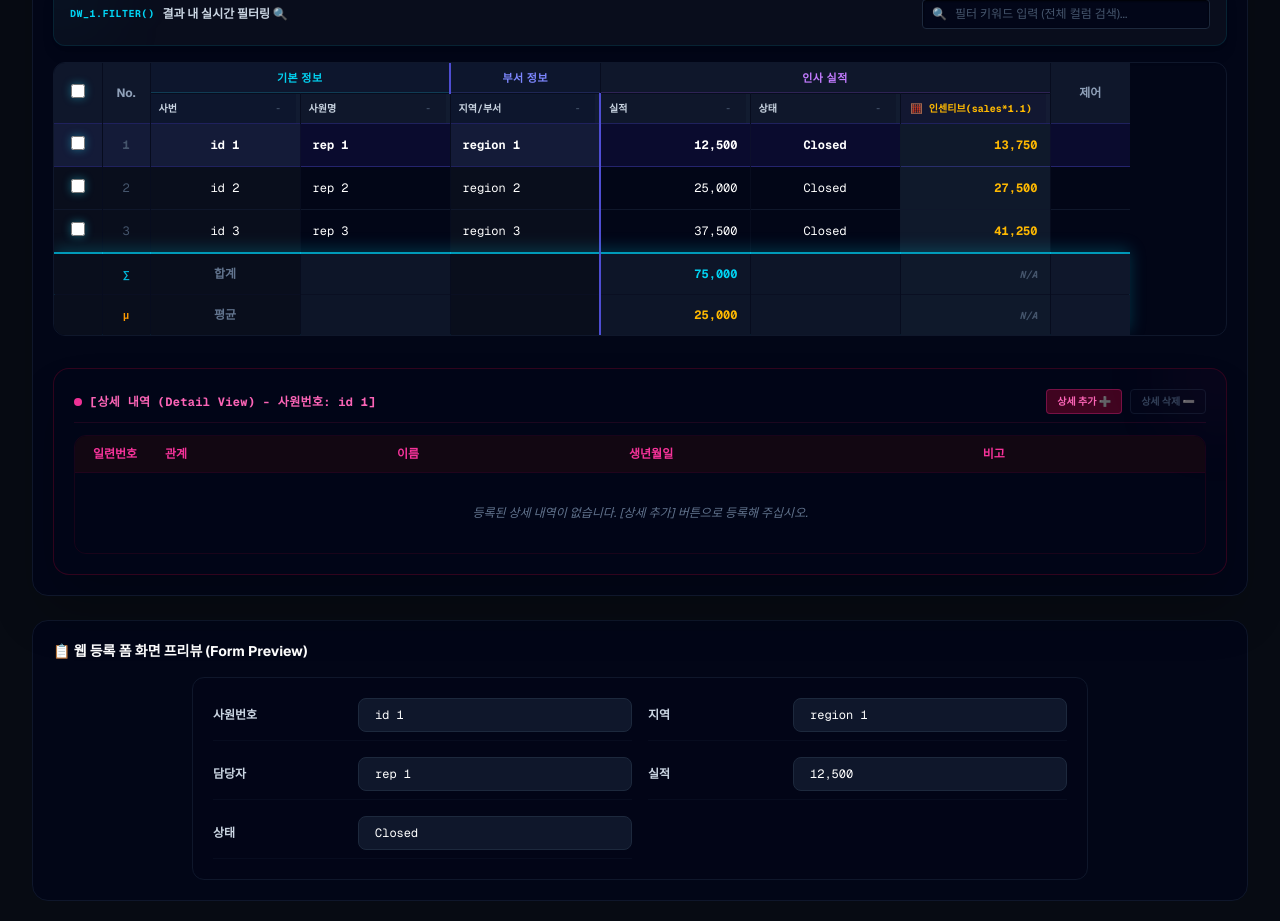
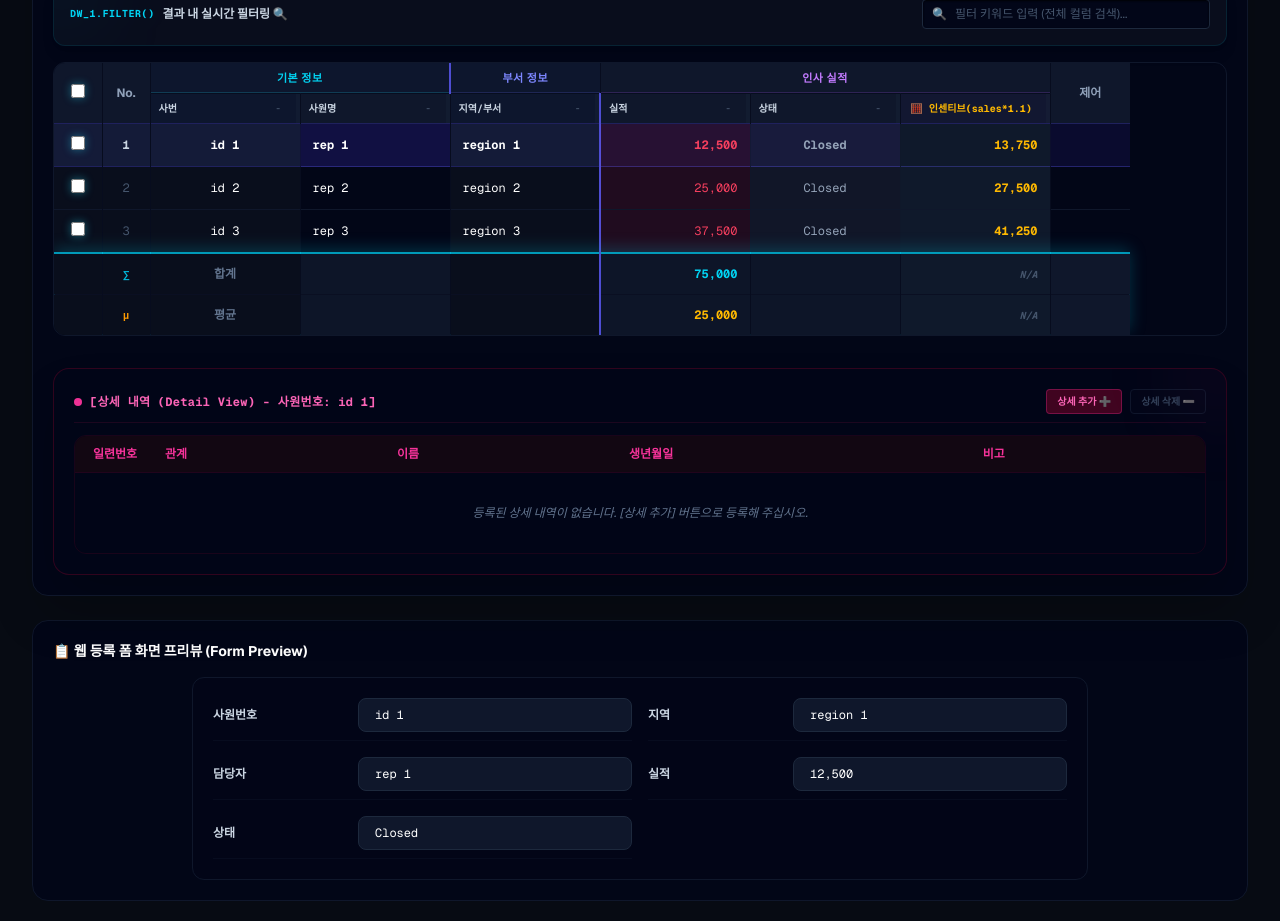
Before and after one commit to boradori80/pb-bridge, a Next.js app: page / in a window 1280 px wide. Shown: the part 1060-1981 px from the top of the page. Built offline with nearby package versions, Linux system fonts and the light colour scheme.

Commit message:
기능: 그리드 행/셀 조건부 서식 지정 및 Expressions 대치 스타일 토글 구현 완료 (48일차 마감)

```diff
--- a/app/components/GridPreview.tsx
+++ b/app/components/GridPreview.tsx
@@ -341,6 +341,114 @@ export default function GridPreview({
   const currentMasterRow = gridData[selectedRowIndex];
   const currentEmpId = currentMasterRow ? (currentMasterRow.emp_id || currentMasterRow.id || "") : "";
 
+  // [Day 48 작업] 런타임 조건부 서식 지정(Conditional Formatting [kənˈdɪʃənl ˈfɔːrmætɪŋ]) 스타일 판별 헬퍼 함수
+  //
+  // [파워빌더 데이터윈도우 Expressions vs 현대 React 상태 기반 선언형 스타일링 비교]
+  //
+  // 1. 레거시 파워빌더 (Expressions Evaluator [ɪkˈspreʃnz ɪˌvæljuˈeɪʃn] 엔진 방식):
+  //    - 파워빌더에서는 특정 컬럼의 배경색(Background.Color)이나 텍스트 색상(Color) 속성창에
+  //      `if(sales >= 250000, rgb(16,185,129), rgb(255,255,255))` 형태의 Expressions [ɪkˈspreʃnz] 수식을 입력해 두었습니다.
+  //    - 런타임[ˈrʌntaɪm]에 데이터윈도우 버퍼의 값(예: dw_1.SetItem으로 수정 등)이 변경되면, 엔진이 내부의
+  //      동적 연산 평가 엔진(Expressions Evaluator)을 구동하여 해당 셀을 다시 그리고 화면을 갱신했습니다.
+  //    - 이 방식은 개발자가 데이터윈도우 오브젝트(.srd)의 속성창 탭에 숨겨진 연산식을 개별적으로 설정해야 해서
+  //      가독성이 떨어지고, 대규모 수식이 얽힐 경우 디버깅이 극도로 까다로웠습니다.
+  //
+  // 2. 현대 웹 표준 React 아키텍처 (상태 기반 동적 인라인 스타일 팩 바인딩 방식):
+  //    - React 환경에서는 UI가 컴포넌트 스코프의 상태(State, 즉 `gridData`) 데이터에 기반하여 실시간 투사됩니다.
+  //    - 사용자가 인풋 필드를 통해 특정 셀의 값을 변경하면, React의 단방향 데이터 바인딩에 의해 `gridData` 상태가
+  //      불변 객체 단위로 업데이트되고, React 런타임[ˈrʌntaɪm]이 상태 변화를 감지하여 가상 돔(Virtual DOM)을 재렌더링합니다.
+  //    - 이 렌더링 과정에서 복잡한 수식 엔진이나 수동 화면 갱신 루프 없이, 컴포넌트 내부 함수가
+  //      실시간으로 변경된 상태 값을 참조하여 조건에 부합하는 CSS 스타일 또는 인라인 스타일 팩(Style Pack)을 선언적으로 즉각 반환합니다.
+  //    - 이를 통해 스타일 조건식과 UI 구조가 한눈에 파악되며, 컴포넌트 내에서 완벽하게 제어할 수 있어 유지보수 편의성이 극대화됩니다.
+  const getCellStyleAndClass = React.useCallback((
+    row: { [key: string]: string },
+    colName: string,
+    isFrozen: boolean,
+    hasError: boolean,
+    isSelected: boolean,
+    isModified: boolean,
+    isCellReadOnly: boolean
+  ) => {
+    const colNameLower = colName.toLowerCase();
+    let condClass = "";
+
+    // 조건부 서식 조건 평가 (sales 수치 조건 및 status 상태값 조건)
+    if (colNameLower === "sales" || colNameLower === "salary" || colNameLower === "amt" || colNameLower === "amount") {
+      const rawVal = row[colName] ?? "";
+      const cleanVal = rawVal.replace(/,/g, "").trim();
+      const numVal = Number(cleanVal);
+
+      if (!isNaN(numVal) && cleanVal !== "") {
+        if (numVal >= 250000) {
+          condClass = "cell-cond-high-sales";
+        } else if (numVal < 100000) {
+          condClass = "cell-cond-low-sales";
+        }
+      }
+    } else if (colNameLower === "status") {
+      const statusVal = (row[colName] ?? "").trim();
+      if (statusVal === "Closed") {
+        condClass = "cell-cond-status-closed";
+      } else if (statusVal === "Open") {
+        condClass = "cell-cond-status-open";
+      }
+    }
+
+    // 렌더링 우선순위(Priority)에 따른 스타일 및 클래스 조립
+    // 1순위: validation 오류(hasError)
+    // 2순위: 수식 기반 Protect 행 잠금(isCellReadOnly)
+    // 3순위: 선택 행 하이라이트(isSelected)
+    // 4순위: 런타임 데이터 연동형 조건부 서식(condClass)
+    // 5순위: 롤백 변동 행(isModified)
+
+    let tdClass = "";
+    let tdStyle: React.CSSProperties = {};
+    let inputStyle: React.CSSProperties = {};
+
+    // 2-1. td background 클래스/스타일 결정
+    if (hasError) {
+      tdClass = isFrozen ? "bg-[#251016]" : "bg-red-950/25";
+      tdStyle.borderColor = "rgba(239, 68, 68, 0.3)";
+    } else if (isCellReadOnly) {
+      if (condClass) {
+        tdClass = condClass;
+      } else {
+        tdClass = isFrozen ? "bg-[#131722]" : "bg-slate-950/60";
+      }
+    } else if (condClass) {
+      tdClass = condClass;
+    } else if (isSelected) {
+      tdClass = isFrozen ? "bg-[#141b38]" : "bg-indigo-600/10";
+    } else if (isModified) {
+      tdClass = isFrozen ? "bg-[#0c201d]" : "bg-emerald-950/10";
+    } else {
+      if (isFrozen) {
+        tdClass = "bg-[#090e1c] group-hover:bg-[#11192e]";
+      } else {
+        tdClass = "group-hover:bg-[#11192e]/40";
+      }
+    }
+
+    // 2-2. input text 컬러 및 폰트 스타일 결정
+    if (hasError) {
+      inputStyle.color = "#fecaca";
+      inputStyle.fontWeight = "bold";
+    } else if (isCellReadOnly) {
+      inputStyle.color = "#64748b";
+      inputStyle.fontStyle = "italic";
+    } else if (condClass) {
+      // 조건부 서식의 글자색과 폰트 스타일은 CSS 클래스에 위임합니다.
+    } else {
+      inputStyle.color = "#ffffff";
+    }
+
+    return {
+      tdClass,
+      tdStyle,
+      inputStyle
+    };
+  }, []);
+
   // [Day 39 작업] 마스터 선택 행 변경 시 디테일 뷰 연동을 위한 선택 초기화 훅
   React.useEffect(() => {
     setSelectedDetailRowIndex(0);
@@ -1610,7 +1718,7 @@ export default function GridPreview({
    *      어떠한 추가 명령형 호출 없이도 렌더링 파이프라인에서 상시 동적으로 평가됩니다.
    *    - 브라우저 이탈(탭 닫기, 새로고침) 시에는 브라우저 세션 라이프사이클 캡처 기술인 `beforeunload` 이벤트 리스너를 `useEffect` 훅으로
    *      정밀하게 바인딩하여 OS 및 브라우저 레벨에서 안전하게 이탈을 방어합니다.
-   *    - 애플리케이션 내부의 주요 변경 유발 액션(재조회 `triggerRetrieve`, 전체 초기화 `triggerResetAll`) 또한 `isDirty`를 기준으로
+   *    - 내부 액션(재조회 `triggerRetrieve`, 전체 초기화 `triggerResetAll`) 또한 `isDirty`를 기준으로
    *      인터셉트(Intercept [ˌɪntərˈsept]) 장벽을 구성하여, 저장되지 않은 변경 사항의 소멸을 사전에 방지하는 커스텀 다이얼로그 모달로 분기 처리를 수행합니다.
    *    - `[최종 DB 반영 🚀]` 커밋 성공 시에는 버퍼 상태가 리셋됨에 따라 `isDirty`가 즉각 `false`로 클리어되어 무결한 동기화 상태를 달성합니다.
    */
@@ -1711,6 +1819,37 @@ export default function GridPreview({
             border-right-width: 1px !important;
             border-color: #000000 !important;
           }
+        }
+
+        /* [Day 48 작업] 다크 네온 ERP 테마 맞춤형 조건부 서식 전용 스타일 */
+        .cell-cond-high-sales {
+          background-color: rgba(16, 185, 129, 0.15) !important;
+        }
+        .cell-cond-high-sales input {
+          color: #10b981 !important;
+          font-weight: bold !important;
+        }
+
+        .cell-cond-low-sales {
+          background-color: rgba(244, 63, 94, 0.12) !important;
+        }
+        .cell-cond-low-sales input {
+          color: #f43f5e !important;
+        }
+
+        .cell-cond-status-closed {
+          background-color: rgba(148, 163, 184, 0.1) !important;
+        }
+        .cell-cond-status-closed input {
+          color: #94a3b8 !important;
+        }
+
+        .cell-cond-status-open {
+          background-color: rgba(251, 191, 36, 0.12) !important;
+        }
+        .cell-cond-status-open input {
+          color: #fbbf24 !important;
+          font-weight: bold !important;
         }
       `}} />
 
@@ -1811,7 +1950,7 @@ export default function GridPreview({
           </button>
         </div>
 
-        {/* [Day 41 작업] 다크 네온 스타일 [🌐 언어 선택] 토글/드롭다운 및 [컬럼 설정 ⚙️] */}
+        {/* [Day 41 작업] 다국어 선택 및 [컬럼 설정 ⚙️] */}
         <div className="flex items-center gap-2 flex-wrap print:hidden">
           <div className="flex items-center gap-2">
             <span className="text-xs font-mono font-bold text-cyan-400 animate-pulse">🌐</span>
@@ -1886,7 +2025,7 @@ export default function GridPreview({
         </div>
       </div>
 
-      {/* [Day 32 작업] 파워빌더 Retrieval Argument 아규먼트 입력을 상징하는 다크 네온 스타일 조회 조건 바 */}
+      {/* [Day 32 작업] 파워빌더 Retrieval Argument 조회 조건 바 */}
       <div className="flex flex-wrap items-center justify-between gap-4 p-4 bg-[#0d1527]/90 border border-indigo-950/60 rounded-xl shadow-lg relative overflow-hidden print:hidden">
         <div className="absolute -top-10 -left-10 w-24 h-24 bg-indigo-500/5 rounded-full blur-2xl pointer-events-none"></div>
         <div className="absolute -bottom-10 -right-10 w-24 h-24 bg-purple-500/5 rounded-full blur-2xl pointer-events-none"></div>
@@ -1933,7 +2072,7 @@ export default function GridPreview({
         </button>
       </div>
 
-      {/* [Day 34 작업] 결과 내 필터링 인풋 입력 UI 컴포넌트 추가 (다크 네온 디자인) */}
+      {/* [Day 34 작업] 결과 내 필터링 인풋 입력 UI */}
       <div className="flex flex-wrap items-center justify-between gap-4 p-4 bg-[#0a0f1d]/90 border border-cyan-950/60 rounded-xl shadow-lg relative overflow-hidden print:hidden">
         <div className="absolute -top-10 -left-10 w-24 h-24 bg-cyan-500/5 rounded-full blur-2xl pointer-events-none"></div>
         <div className="flex items-center gap-2 z-10">
@@ -2156,16 +2295,6 @@ export default function GridPreview({
                   rowBgClass = "hover:bg-slate-800/40";
                 }
 
-                // [Day 38 작업] 고정 셀들의 불투명 배경색 지정 및 호버 대응
-                let cellBgClass = "bg-[#090e1c] group-hover:bg-[#11192e]";
-                if (hasError) {
-                  cellBgClass = "bg-[#251016] group-hover:bg-[#341820]";
-                } else if (isSelected) {
-                  cellBgClass = "bg-[#141b38] group-hover:bg-[#1b2447]";
-                } else if (isModified) {
-                  cellBgClass = "bg-[#0c201d] group-hover:bg-[#122e2a]";
-                }
-
                 return (
                   <tr
                     key={rIdx}
@@ -2177,14 +2306,16 @@ export default function GridPreview({
                     onClick={() => onSelectRow(rIdx)}
                     className={`transition-all font-mono cursor-pointer group ${rowBgClass}`}
                   >
-                    {/* [Day 44 작업] 체크박스 [ˈtʃekbɒks] 다중 선택 [ˈmʌlti sɪˈlekʃn] 개별 선택 셀 sticky left: 0 */}
+                    {/* [Day 44 작업] 체크박스 다중 선택 개별 선택 셀 sticky left: 0 */}
                     <td
-                      className={`p-3 text-center transition-all sticky left-0 z-10 border-r border-slate-900/40 ${cellBgClass} ${
+                      className={`p-3 text-center transition-all sticky left-0 z-10 border-r border-slate-900/40 ${
                         hasError
-                          ? "border-l-4 border-l-red-500"
+                          ? "bg-[#251016] border-l-4 border-l-red-500"
+                          : isSelected
+                          ? "bg-[#141b38]"
                           : isModified
-                          ? "border-l-4 border-l-emerald-500"
-                          : ""
+                          ? "bg-[#0c201d] border-l-4 border-l-emerald-500"
+                          : "bg-[#090e1c] group-hover:bg-[#11192e]"
                       }`}
                       style={{
                         width: "48px",
@@ -2206,12 +2337,14 @@ export default function GridPreview({
                     </td>
                     {/* [Day 38 작업] No. 열 sticky 고정 적용 및 오프셋 스타일 바인딩 */}
                     <td
-                      className={`p-3 text-center transition-all sticky left-0 z-10 border-r border-slate-900/40 ${cellBgClass} ${
+                      className={`p-3 text-center transition-all sticky left-0 z-10 border-r border-slate-900/40 ${
                         hasError
-                          ? "text-red-400 font-bold"
+                          ? "bg-[#251016] text-red-400 font-bold"
+                          : isSelected
+                          ? "bg-[#141b38] text-slate-300"
                           : isModified
-                          ? "text-emerald-400 font-bold"
-                          : "text-slate-600"
+                          ? "bg-[#0c201d] text-emerald-400 font-bold"
+                          : "bg-[#090e1c] group-hover:bg-[#11192e] text-slate-600"
                       }`}
                       style={{
                         width: "48px",
@@ -2269,6 +2402,24 @@ export default function GridPreview({
                       const isFrozen = col.originalIndex < 2;
                       const leftOffset = isFrozen ? getFrozenLeftOffset(col.originalIndex) : undefined;
                       const isLastFrozen = isFrozen && visibleFrozenColumns.length > 0 && visibleFrozenColumns[visibleFrozenColumns.length - 1].name === col.name;
+
+                      // [Day 48 작업] 셀 <td> 내부 스타일 바인딩 블록
+                      //
+                      // [인클로저 스타일 평가 및 렌더링 우선순위 연산]
+                      // 1순위: validation 오류(hasError) -> 붉은빛 경고 스타일 바인딩
+                      // 2순위: 수식 기반 Protect 행 잠금(isCellReadOnly) -> 회색조 차단 폰트 및 이탤릭체 적용
+                      // 3순위: 선택 행 하이라이트(isSelected) -> 네온 인디고 테두리 및 흐린 글로우 적용
+                      // 4순위: 런타임 데이터 연동형 조건부 서식(condStyle) -> 실시간 수치/상태 연동 동적 스타일(에메랄드/로즈/앰버 네온) 바인딩
+                      // 5순위: 롤백 변동 행(isModified) -> 소프트 에메랄드 은은한 백그라운드
+                      const { tdClass, tdStyle, inputStyle } = getCellStyleAndClass(
+                        row,
+                        col.name,
+                        isFrozen,
+                        hasError,
+                        isSelected,
+                        isModified,
+                        isCellReadOnly
+                      );
 
                       const renderGridCellInput = () => {
                         const baseClass =
@@ -2365,7 +2516,7 @@ export default function GridPreview({
                               if (target && !target.readOnly && target.tabIndex !== -1) {
                                 target.focus();
                                 onSelectRow(nextRow);
-                                targetFound = true;
+                                  targetFound = true;
                                 break;
                               }
                               nextFilteredIdx++;
@@ -2445,6 +2596,7 @@ export default function GridPreview({
                                 }
                               }}
                               onKeyDown={handleKeyDown}
+                              style={inputStyle}
                               className={`${baseClass} ${cellAlignClass} ${stateClass}`}
                             />
                           );
@@ -2475,6 +2627,7 @@ export default function GridPreview({
                               }}
                               onFocus={handleFocus}
                               onKeyDown={handleKeyDown}
+                              style={inputStyle}
                               className={`${baseClass} text-right ${stateClass}`}
                             />
                           );
@@ -2503,6 +2656,7 @@ export default function GridPreview({
                             }}
                             onFocus={handleFocus}
                             onKeyDown={handleKeyDown}
+                            style={inputStyle}
                             className={`${baseClass} ${cellAlignClass} ${stateClass}`}
                           />
                         );
@@ -2512,13 +2666,14 @@ export default function GridPreview({
                         <td
                           key={`cell-${col.name}-${cIdx}`}
                           className={`p-1 border-r border-slate-900/40 ${
-                            isFrozen ? `sticky z-10 ${cellBgClass}` : ""
+                            isFrozen ? "sticky z-10" : ""
                           } ${
                             isLastFrozen ? "border-r-2 border-r-indigo-500/80" : ""
-                          }`}
+                          } ${tdClass}`}
                           style={{
                             width: `${columnWidths[col.name] || 150}px`,
                             left: leftOffset,
+                            ...tdStyle,
                           }}
                         >
                           {renderGridCellInput()}
```
Also changed, not shown: 1 other file (tests, documents, lock files or other folders).
